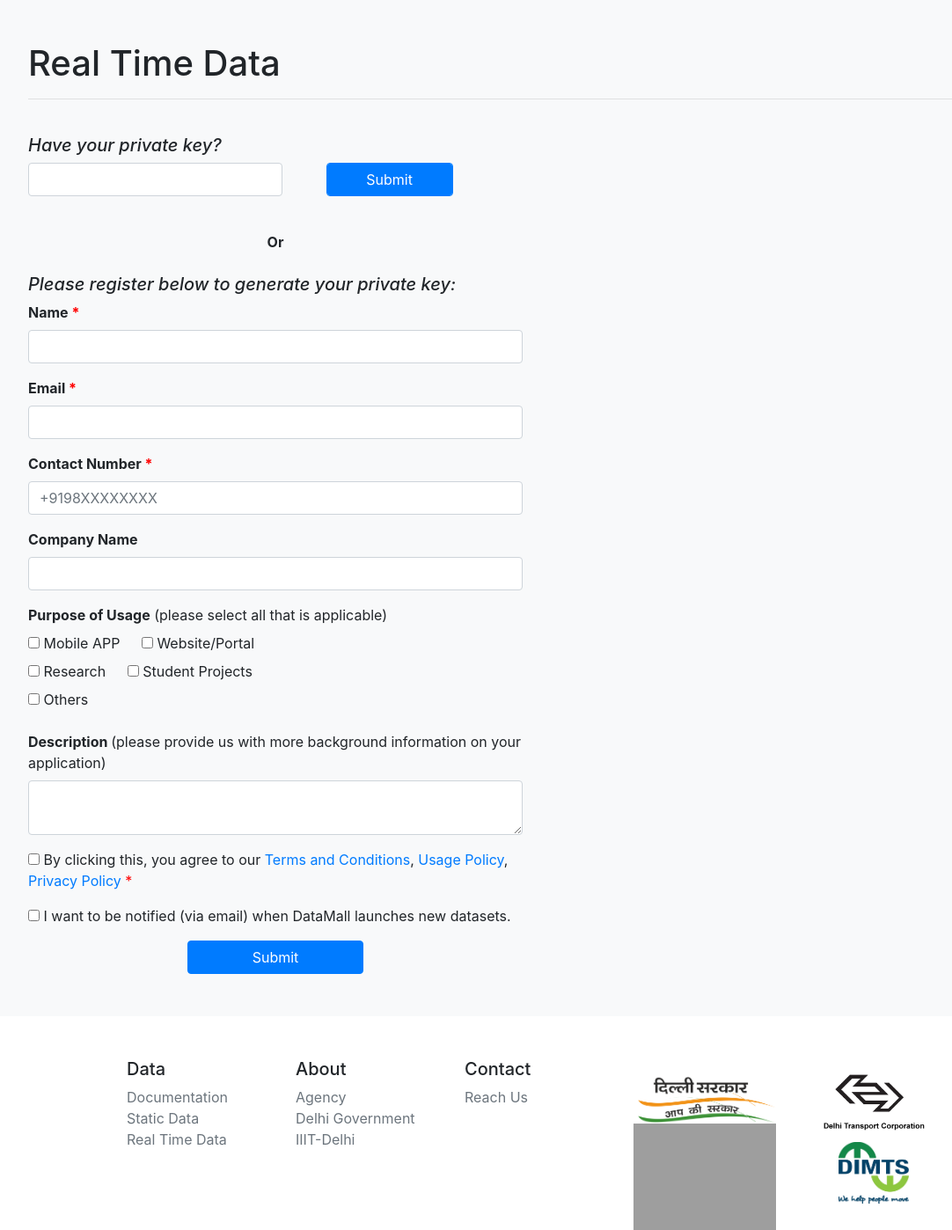
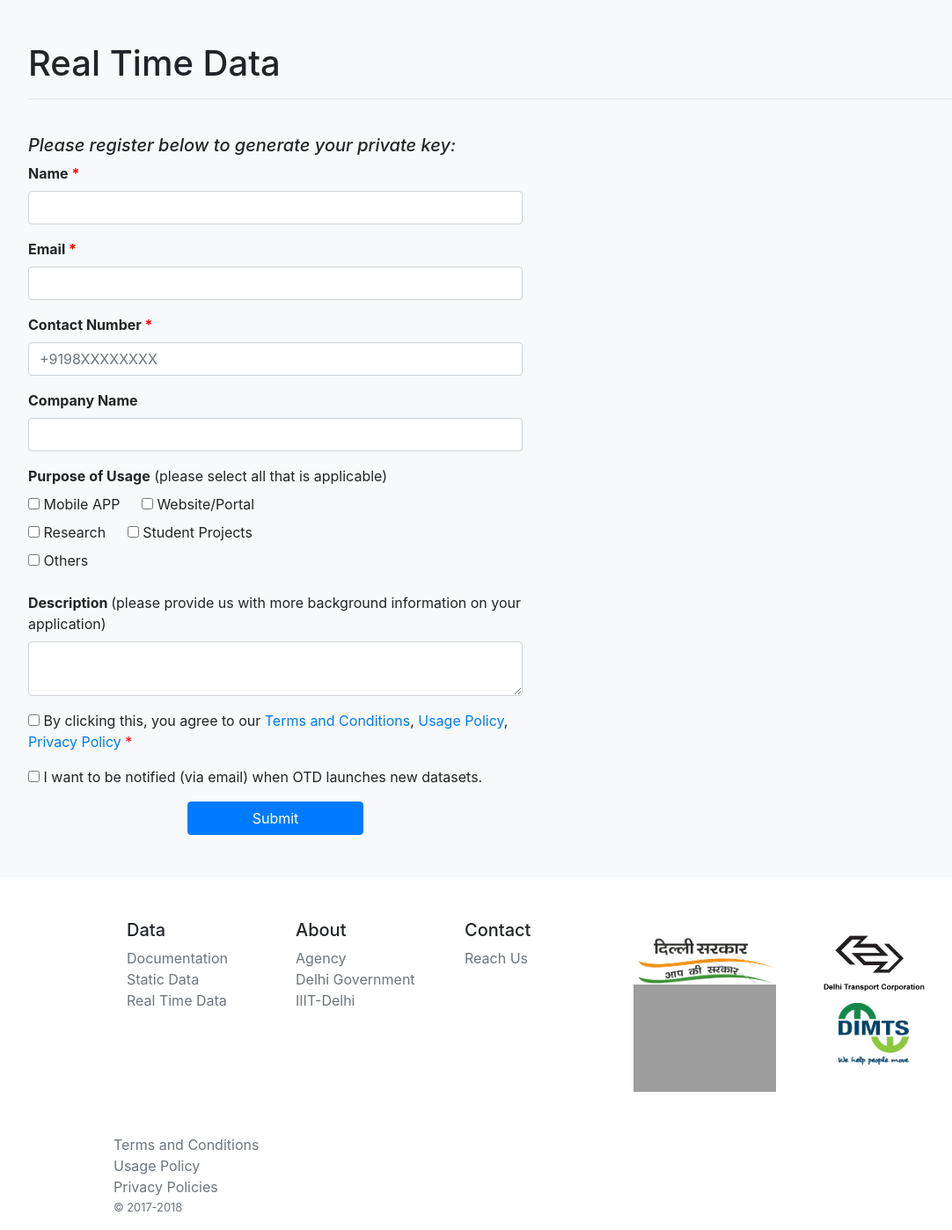
Before and after one commit to ks-chartr/electric--open-ev-database, a Django app: page /data/realtime/ in a window 1280 px wide. Shown: the part 72-1470 px from the top of the page at 88% size, without its empty margins (31-1113 px from the left). After the commit the page ends 1449 px from the top, so only its background shows below. Run offline with Django 3.2, Linux system fonts and the light colour scheme; parts of the project's set-up code (start-up, migrations or seed data) failed here and were passed over; some libraries are stand-ins or nearby versions; grey boxes are pictures that could not be loaded.

Commit message:
minor changes;

```diff
--- a/Opendata/Opendata/urls.py
+++ b/Opendata/Opendata/urls.py
@@ -31,5 +31,6 @@
     url(r'^privacy/$', privacy),
     path('admin/', admin.site.urls),
     url(r'^tinymce/', include('tinymce.urls')),
+    url(r'^api/realtime/', api_realtime),
 
 ]
--- a/Opendata/templates/dynamicData.html
+++ b/Opendata/templates/dynamicData.html
@@ -15,20 +15,20 @@
 		</div> -->
 		<div class="row">
 			<div class="col-md-6">
-				<br/><h5><i>Have your private key?</i></h5>
-				{% if notAuthorised %}
-					<p style="color: red">{{notAuthorised}}</p>
-				{% endif %}
-				<form method="GET" action="/data/realtime/">
-			    <div class="form-group">
-			    	<div class="row" style="padding-left: 15px">
-				    	<input required="" class="form-control col-md-6 col-sm-6 col-xs-6" aria-describedby="nameHelp" name="passCode">
-				    	<button class="btn btn-primary form-control col-md-3 col-sm-3 col-xs-3" style="margin-left: 50px" >Submit</button>
-			    	</div>
-				</div>
-		    	</form>
-			    <br/>
-			    <div class="block" style="width: 100%;align-items: center;text-align: center;"><b>Or</b></div>
+{#				<br/><h5><i>Have your private key?</i></h5>#}
+{#				{% if notAuthorised %}#}
+{#					<p style="color: red">{{notAuthorised}}</p>#}
+{#				{% endif %}#}
+{#				<form method="GET" action="/data/realtime/">#}
+{#			    <div class="form-group">#}
+{#			    	<div class="row" style="padding-left: 15px">#}
+{#				    	<input required="" class="form-control col-md-6 col-sm-6 col-xs-6" aria-describedby="nameHelp" name="passCode">#}
+{#				    	<button class="btn btn-primary form-control col-md-3 col-sm-3 col-xs-3" style="margin-left: 50px" >Submit</button>#}
+{#			    	</div>#}
+{#				</div>#}
+{#		    	</form>#}
+{#			    <br/>#}
+{#			    <div class="block" style="width: 100%;align-items: center;text-align: center;"><b>Or</b></div>#}
 				<br/><h5><i>Please register below to generate your private key:</i></h5>
 				{% if e %}
 					<p style="color: red">{{email}} or {{number}} is already registered.</p>
@@ -81,7 +81,7 @@
                   </div>
 				  <div class="form-group">
 					  <input type="checkbox" name="subscribed" value="True">
-					  I want to be notified (via email) when DataMall launches new datasets.<br/>
+					  I want to be notified (via email) when OTD launches new datasets.<br/>
                   </div>
 
 				  <div style="align-content: center;">
```
